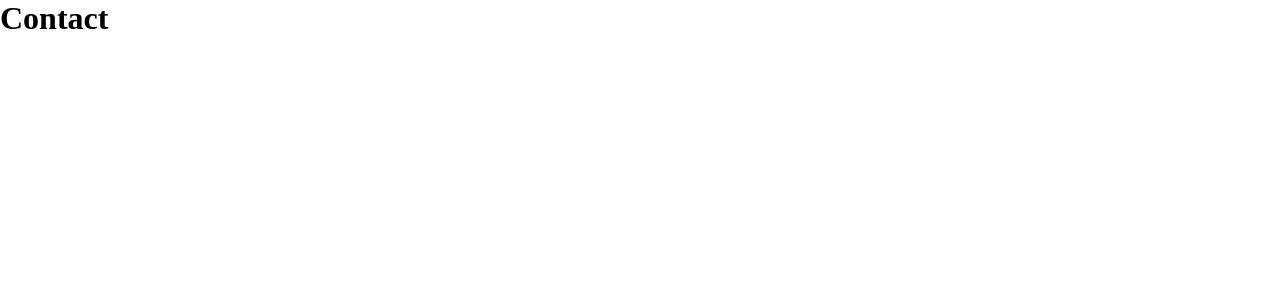
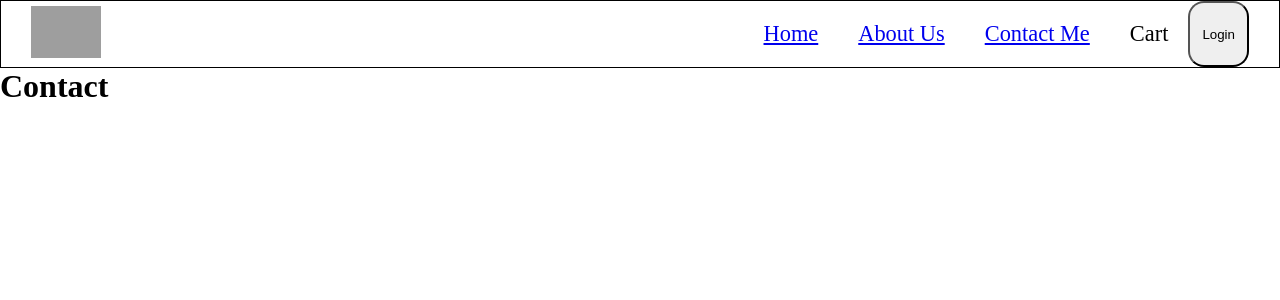
Before and after one commit to sid21-1/React, a React (Vite) app in the folder Food Ordering App/: page /contact in a window 1280 px wide. Shown: the top 300 px of the page. Built offline with nearby package versions, Linux system fonts and the light colour scheme; grey boxes are pictures that could not be loaded.

Commit message:
basic routing, link tag, error, outlet

```diff
--- a/Food Ordering App/src/App.jsx
+++ b/Food Ordering App/src/App.jsx
@@ -2,7 +2,7 @@
 import "./App.css";
 import Header from "./components/Header";
 import Body from "./components/Body";
-import { createBrowserRouter, RouterProvider } from "react-router-dom";
+import { createBrowserRouter, RouterProvider, Outlet } from "react-router-dom";
 import About from "./components/About";
 import Contact from "./components/Contact";
 import Error from "./components/Error";
@@ -11,7 +11,7 @@
   return (
     <>
       <Header />
-      <Body />
+      <Outlet />
     </>
   );
 }
@@ -19,7 +19,10 @@
   {
     path: "/",
     element: <App />,
-    errorElement:<Error/>
+    children: [
+      {
+        path: "/",
+        element: <Body />,
       },
       {
         path: "/about",
@@ -28,6 +31,9 @@
       {
         path: "/contact",
         element: <Contact />,
+      },
+    ],
+    errorElement: <Error />,
   },
 ]);
 
--- a/Food Ordering App/src/components/Header.jsx
+++ b/Food Ordering App/src/components/Header.jsx
@@ -1,5 +1,6 @@
 import React, { useState } from "react";
 import { LOGO_URL } from "../utils/constants";
+import { Link } from "react-router-dom";
 
 const Header = () => {
   const [button, setButton] = useState("Login");
@@ -11,9 +12,15 @@
       </div>
       <div className="nav-items">
         <ul>
-          <li>Home</li>
-          <li>About Us</li>
-          <li>Contact Me</li>
+          <li>
+            <Link to="/">Home</Link>
+          </li>
+          <li>
+            <Link to="/about">About Us</Link>
+          </li>
+          <li>
+            <Link to="/contact">Contact Me</Link>
+          </li>
           <li>Cart</li>
           <button
             className="login"
```
Lines whose indentation alone changed are shown as unchanged.
